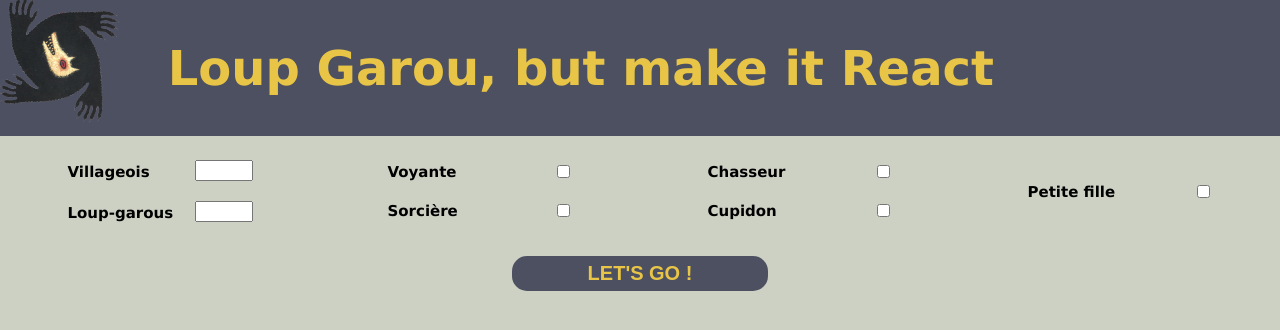
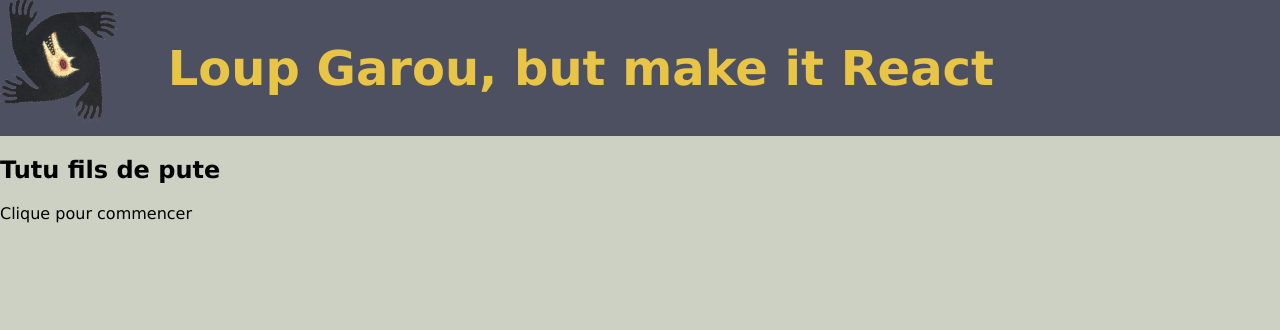
Before and after one commit to VincentCMLejeune/garou-cards-generator, a React (Create React App) app: page / in a window 1280 px wide. Shown: the top 330 px of the page. Built offline with nearby package versions, Linux system fonts and the light colour scheme.

Commit message:
Created bulk of pages and links

```diff
--- a/src/App.jsx
+++ b/src/App.jsx
@@ -1,8 +1,11 @@
-import React, { useState } from 'react';
-import { Switch, Route } from 'react-router-dom';
+import React, { useState } from "react";
+import { BrowserRouter as Router, Route, Routes } from "react-router-dom";
+
+import CharacterSelect from "./Screens/Character Selection/CharacterSelect";
+import Game from "./Screens/Game/Game";
+import MainMenu from "./Screens/Main menu/MainMenu";
 
 import Carte from "./components/Carte";
-import CharacterSelect from "./Screens/Character Selection/CharacterSelect";
 
 import logo from "./logo.png";
 
@@ -68,7 +71,15 @@
         <h1 className="app-title">Loup Garou, but make it React</h1>
       </header>
 
-      <form onSubmit={generate}>
+      <Router>
+        <Routes>
+          <Route exact path="/" element={<MainMenu/>}/>
+          <Route exact path="/selection" element={<CharacterSelect/>}/>
+          <Route exact path="/play" element={<Game/>}/>
+        </Routes>
+      </Router>
+
+      {/* <form onSubmit={generate}>
         <div className="options-selector">
           <div className="character-count">
             <label htmlFor="villagers">Villageois</label>
@@ -123,7 +134,7 @@
           LET'S GO !
         </button>
       </form>
-      <div className="cards-container">{roster}</div>
+      <div className="cards-container">{roster}</div> */}
     </div>
   );
 }
--- /dev/null
+++ b/src/Screens/Game/Game.jsx
@@ -0,0 +1,10 @@
+import styles from './Game.module.css';
+
+export default function Game() {
+  return (
+    <div className={styles.container}>
+      <h2>Le village</h2>
+      <div>It's the game</div>
+    </div>
+  );
+}
--- /dev/null
+++ b/src/Screens/Game/Game.module.css
@@ -0,0 +1,3 @@
+.container {
+    border: red;
+}
--- /dev/null
+++ b/src/Screens/Main menu/MainMenu.jsx
@@ -0,0 +1,10 @@
+import styles from './MainMenu.module.css';
+
+export default function MainMenu() {
+  return (
+    <div className={styles.container}>
+      <h2>Tutu fils de pute</h2>
+      <div>Clique pour commencer</div>
+    </div>
+  );
+}
--- /dev/null
+++ b/src/Screens/Main menu/MainMenu.module.css
@@ -0,0 +1,3 @@
+.container {
+    border: red;
+}
```
